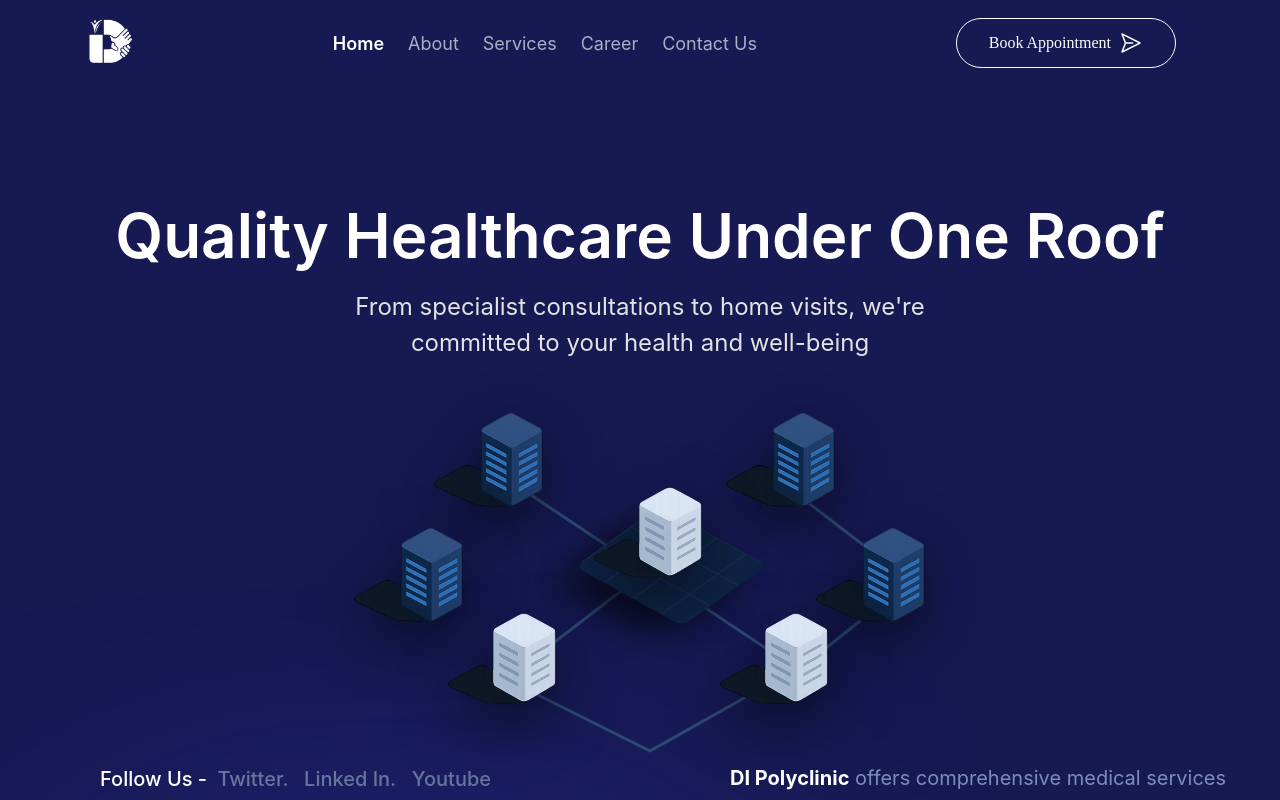
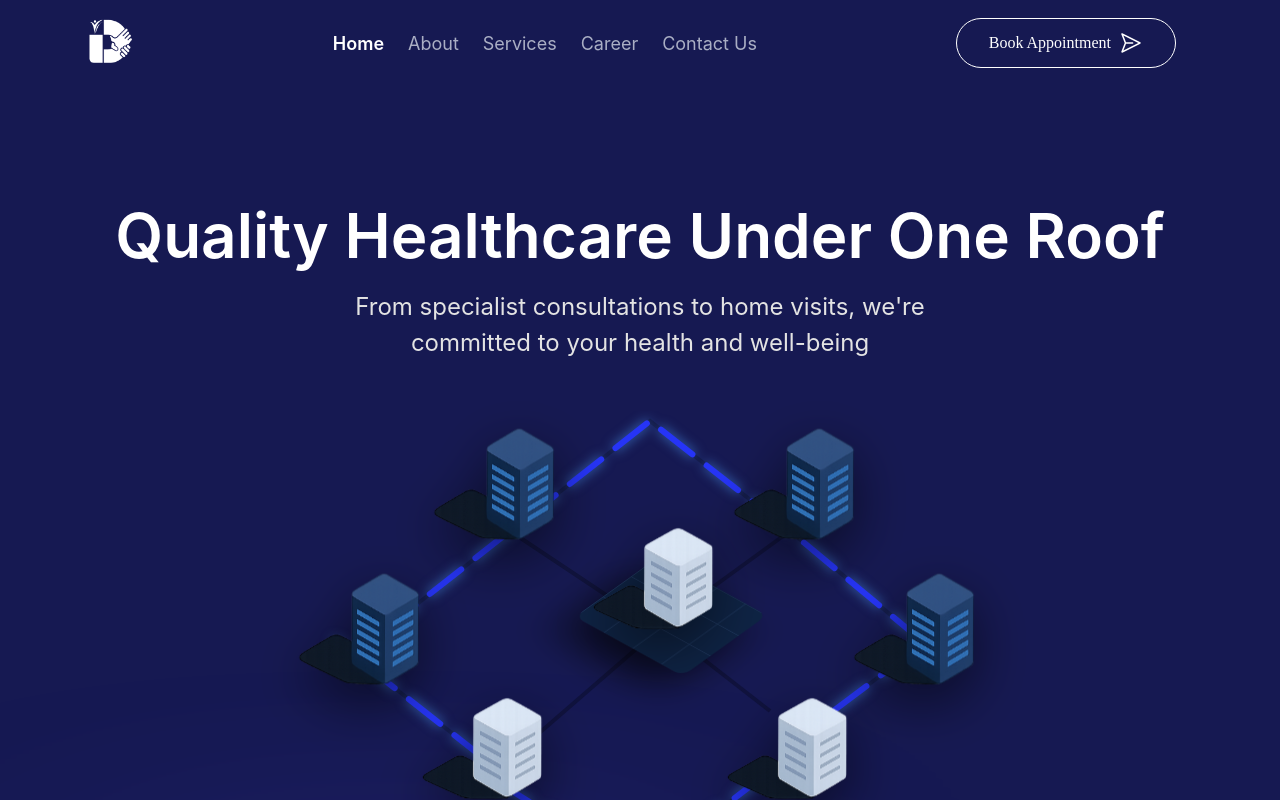
Before and after one commit to SAKTHIIIVEL/intern_manvian, a React (Vite) app: page / in a window 1280 px wide. Shown: the top 800 px of the page. Built offline with nearby package versions, Linux system fonts and the light colour scheme.

Commit message:
animation

```diff
--- a/src/components/ContactSectionWithBanner.css
+++ b/src/components/ContactSectionWithBanner.css
@@ -157,21 +157,22 @@
   }
 }
 
-@media (max-width: 968px) {
+@media (max-width: 768px) {
   .contact-banner-section {
-    min-height: 60vh;
+    min-height: 55vh;
   }
 
   .banner-image-overlay {
     width: 100%;
-    height: 50%;
+    height: 60%;
     top: 0;
   }
 
   .banner-content {
     grid-template-columns: 1fr;
-    gap: 2rem;
-    padding: 3rem 2rem 4rem;
+    grid-template-rows: auto auto;
+    gap: 1.5rem;
+    padding: 2.5rem 2rem 3rem;
   }
 
   .banner-contact-body {
@@ -180,28 +181,55 @@
 
   .banner-text-left {
     text-align: left;
+    margin-top: 60px;
+    margin-left: 2rem;
+    gap: 0.3rem;
   }
 
   .banner-title {
-    font-size: 5rem;
+    font-size: 4.5rem;
+    letter-spacing: 0.08em;
+  }
+
+  .banner-title-wrapper {
+    top: 20px;
   }
 
   .banner-question {
-    font-size: 1.3rem;
+    font-size: 1.25rem;
+    font-weight: 300;
   }
 
   .banner-subtitle {
-    font-size: 1.1rem;
+    font-size: 1.15rem;
+    font-weight: 300;
   }
 }
 
-@media (max-width: 640px) {
+@media (max-width: 480px) {
   .contact-banner-section {
-    min-height: 50vh;
+    min-height: 45vh;
+  }
+
+  .banner-image-content{
+    object-fit: cover;
+    height: 300px;
+    background-position: center center;
   }
 
   .banner-content {
-    padding: 2rem 1.5rem 3rem;
+    padding: 2rem 1.5rem 2.5rem;
+    gap: 1rem;
+  }
+
+  .banner-text-left {
+    margin-top: 40px;
+    margin-left: 0rem;
+    gap: 0.5rem;
+  }
+
+  .banner-title-wrapper {
+    top: 12px;
   }
 
   .banner-contact-body {
@@ -209,14 +237,19 @@
   }
 
   .banner-title {
-    font-size: 3.5rem;
+    font-size: 4rem;
+    letter-spacing: 0.09em;
   }
 
   .banner-question {
-    font-size: 1.1rem;
+    font-size: 15px;
+    font-weight: 300;
+    line-height: 1.3;
   }
 
   .banner-subtitle {
-    font-size: 1rem;
+    font-size: 15px;
+    font-weight: 300;
+    line-height: 1.3;
   }
 }
--- a/src/components/ContactSectionWithBanner.jsx
+++ b/src/components/ContactSectionWithBanner.jsx
@@ -1,10 +1,8 @@
-import { useState } from 'react'
-import './ContactSectionWithBanner.css'
-import './ContactSection.css'
+import { useState } from "react";
+import "./ContactSectionWithBanner.css";
+import "./ContactSection.css";
 
 const ContactSectionWithBanner = () => {
-
-
   return (
     <section className="contact-banner-section">
       {/* HERO BANNER */}
@@ -20,7 +18,7 @@ const ContactSectionWithBanner = () => {
 
         <div className="banner-content">
           <div className="banner-text-left">
-            <h2 className="banner-question">Questions? Concerns? Enquires?</h2>
+            <h2 className="banner-question">Questions? Concerns? Enquiries?</h2>
             <p className="banner-subtitle">We are here to support you!</p>
           </div>
 
@@ -29,9 +27,8 @@ const ContactSectionWithBanner = () => {
           </div>
         </div>
       </div>
+    </section>
+  );
+};
 
-    </section>
-  )
-}
-
-export default ContactSectionWithBanner
+export default ContactSectionWithBanner;
--- a/src/components/ui/NetworkDiagram.css
+++ b/src/components/ui/NetworkDiagram.css
@@ -1,9 +1,11 @@
 /* ================= WRAPPER ================= */
 .diagram-wrapper {
   width: 100%;
+  height: 610px;
   display: flex;
   justify-content: center;
   overflow: hidden; /* 🔥 important */
+  z-index: 10;
 }
 
 
@@ -24,62 +26,234 @@
   z-index: 1;
 }
 
-.connections path {
+/* .connections path {
   fill: none;
-  stroke: #2C4A74;
-  stroke-width: 3;
+  stroke: #0B0D25;
+  stroke-width: 4;
   stroke-linecap: round;
   stroke-linejoin: round;
+} */
+
+.base-line {
+  fill: none;
+  stroke: #0B0D25;
+  stroke-width: 4;
+  opacity: 0.45;
 }
+
+
+/* Animated data flow */
+.flow {
+  fill: none;
+  stroke: #2634F6;
+  stroke-width: 6;
+  stroke-linecap: round;
+
+  stroke-dasharray: 40 18;
+  stroke-dashoffset: 0;
+
+  animation-timing-function: linear;
+  animation-iteration-count: infinite;
+
+  filter:
+    drop-shadow(0 0 10px rgba(103, 175, 242, 0.897))
+    drop-shadow(0 0 20px rgba(107, 152, 235, 0.692));
+
+  opacity: 0;
+}
+
+
+
+
+/* Slower secondary paths */
+.flow.slow {
+  animation-duration: 3.8s;
+  opacity: 0.6;
+}
+
+/* Glow pulse */
+.flow {
+  filter: drop-shadow(0 0 6px rgba(80, 159, 255, 0.689));
+}
+
+/* ================= KEYFRAMES ================= */
+
+@keyframes dataFlow {
+  0% {
+    stroke-dashoffset: -120;
+    opacity: 0;
+  }
+  15% {
+    opacity: 1;
+  }
+  45% {
+    opacity: 1;
+  }
+  65% {
+    opacity: 0.5;
+  }
+  100% {
+    stroke-dashoffset: 0;
+    opacity: 0;
+  }
+}
+
+
+
+.center-out {
+  animation: centerFlow 12s linear infinite;
+}
+
+@keyframes centerFlow {
+  /* idle */
+  0%   { opacity: 0; stroke-dashoffset: -160; }
+
+  /* active */
+  8%   { opacity: 1; }
+  30%  { opacity: 1; stroke-dashoffset: 0; }
+
+  /* stop */
+  35%  { opacity: 0; }
+
+  /* silent for rest of cycle */
+  100% { opacity: 0; }
+}
+
+
+/* .delay-0 { animation-delay: 0s; }
+.delay-1 { animation-delay: 0.3s; } */
+
+.relay {
+  animation: relayFlow 12s linear infinite;
+}
+
+@keyframes relayFlow {
+  /* silent until center finishes */
+  0%   { opacity: 0; stroke-dashoffset: -160; }
+
+  /* start AFTER center */
+  50%  { opacity: 1; }
+  65%  { opacity: 1; stroke-dashoffset: 0; }
+
+  /* stop */
+  70%  { opacity: 0; }
+
+  /* cooldown */
+  100% { opacity: 0; }
+}
+
+
+/* .delay-2 { animation-delay: 0.9s; }
+.delay-3 { animation-delay: 1.2s; }
+.delay-4 { animation-delay: 1.5s; } */
 
 /* ================= BUILDINGS ================= */
 .server {
   position: absolute;
-  width: 118px;
+  width: 130px;
+  height: 130px;
   z-index: 2;
   filter: drop-shadow(0 18px 28px rgba(0, 0, 0, 0.55));
 }
+.server {
+  position: absolute;
+  width: 130px;
+  height: 130px;
+  z-index: 2;
+
+  /* base transform */
+  transform: translate3d(0, 0, 0) scale(1);
+
+  filter: drop-shadow(0 18px 28px rgba(0, 0, 0, 0.55));
+
+  animation: floatServer 4s ease-in-out infinite;
+
+  transition:
+    transform 0.35s cubic-bezier(0.22, 1, 0.36, 1),
+    filter 0.35s ease;
+}
+
+@keyframes floatServer {
+  0% {
+    transform: translate3d(0, 0, 0) rotate(0deg);
+  }
+  50% {
+    transform: translate3d(0, -10px, 0) rotate(0.4deg);
+  }
+  100% {
+    transform: translate3d(0, 0, 0) rotate(0deg);
+  }
+}
+
+.server-wrap {
+  position: absolute;
+  z-index: 2;
+
+  transition:
+    transform 0.35s cubic-bezier(0.22, 1, 0.36, 1),
+    filter 0.35s ease;
+}
+
+/* 🔥 POP ON HOVER */
+.server-wrap:hover {
+  transform: translateY(-28px) scale(1.12);
+  z-index: 20;
+
+  filter:
+    drop-shadow(0 28px 40px rgba(0, 0, 0, 0.7))
+    drop-shadow(0 0 20px rgba(80, 160, 255, 0.9));
+}
+
+
 
 /* ================= CENTER ================= */
 .center {
   position: absolute;
-  bottom: 25px;
+  bottom: 145px;
   left: -25px;
   width: 118px;
   z-index: 4;
+  animation-duration: 5.5s;
+  animation-delay: 0.5s;
 }
 
 /* ================= TOP ================= */
 .lt {
-  top: 45px;
+  top: 15px;
   left: 140px;
+  animation-delay: 0s;
 }
 
 .rt {
-  top: 45px;
-  right: 150px;
+  top: 15px;
+  right: 260px;
+  animation-delay: 0.8s;
 }
 
 /* ================= BOTTOM ================= */
 .lb {
   top: 160px;
-  left: 60px;
+  left: 5px;
+  animation-delay: 1.4s;
 }
 
 .rb {
   top: 160px;
-  right: 60px;
+  right: 140px;
+  animation-delay: 2s;
 }
 
 /* ================= WHITE LOWER ================= */
 .wl {
-  top: 250px;
-  left: 155px;
+  top: 290px;
+  left: 130px;
+  animation-delay: 1s;
 }
 
 .wr {
-  top: 250px;
-  right: 155px;
+  top: 290px;
+  right: 265px;
+  animation-delay: 1.8s;
 }
 
 /* ================= CENTER GROUP ================= */
--- a/src/components/ui/NetworkDiagram.jsx
+++ b/src/components/ui/NetworkDiagram.jsx
@@ -10,37 +10,77 @@ export default function NetworkDiagram() {
       <div className="diagram">
         {/* CONNECTIONS */}
         <svg className="connections" viewBox="0 0 700 510">
-          {/* LEFT TOP BLUE */}
-          <path d="M220 120 L340 200 L380 200" />
+          {/* center to LEFT TOP BLUE */}
+          <path className="base-line" d="M220 120 L340 200 L380 200" />
+          <path className="flow center-out" d="M220 120 L340 200 L380 200" />
 
-          {/* BOTTOM LEFT WHITE */}
+          {/* center to BOTTOM LEFT WHITE */}
+          <path className="base-line" d="M240 330 L390 200" />
+          <path className="flow center-out" d="M240 330 L390 200" />
 
-          <path d="M240 330 L240 300 L370 200" />
+          {/* center to BOTTOM RIGHT WHITE */}
+          <path className="base-line" d="M480 300 L390 230" />
+          <path className="flow center-out" d="M480 300 L390 230" />
 
-          {/* BOTTOM RIGHT WHITE */}
-          <path d="M520 300 L480 290 L390 230" />
+          {/* LEFT Top BLUE to center white */}
+          <path className="base-line" d="M500 120 L390 200" />
+          <path className="flow center-out" d="M500 120 L390 200" />
 
-          <path d="M490 120 L620 220" />
+          {/* Right top BLUE to bottom blue */}
+          <path className="base-line" d="M500 120 L620 220" />
+          <path className="flow relay" d="M500 120 L620 220" />
 
-          <path d="M240 330 L360 390 L520 300" />
-          <path d="M520 300 L620 220" />
+          {/* LEFT bottom white to left blue */}
+          <path className="base-line" d="M210 360 L45 230" />
+          <path className="flow relay" d="M210 360 L45 230" />
+          {/* LEFT bottom blue to left top blue */}
+          <path className="base-line" d="M80 230 L220 120" />
+          <path className="flow relay" d="M80 230 L220 120" />
+          {/* right top blue to left top blue */}
+          <path className="base-line" d="M220 120 L360 10 L500 120" />
+          <path className="flow relay" d="M220 120 L360 10 L500 120" />
+
+          {/* LEFT bottom white to right white */}
+          <path className="base-line" d="M190 360 L350 460 L480 360" />
+          <path className="flow relay" d="M190 360 L350 460 L480 360" />
+          {/*right bottom white to right blue */}
+          <path className="base-line" d="M530 310 L650 220" />
+          <path className="flow relay" d="M530 310 L650 220" />
         </svg>
 
         {/* BLUE BUILDINGS */}
-        <img src={blue} className="server blue lt" alt="" />
-        <img src={blue} className="server blue rt" alt="" />
-        <img src={blue} className="server blue lb" alt="" />
-        <img src={blue} className="server blue rb" alt="" />
+        <div className="server-wrap lt">
+          <img src={blue} className="server blue" alt="" />
+        </div>
+
+        <div className="server-wrap rt">
+          <img src={blue} className="server blue" alt="" />
+        </div>
+
+        <div className="server-wrap lb">
+          <img src={blue} className="server blue" alt="" />
+        </div>
+
+        <div className="server-wrap rb">
+          <img src={blue} className="server blue" alt="" />
+        </div>
 
         {/* WHITE BUILDINGS */}
-        <img src={white} className="server white wl" alt="" />
-        <img src={white} className="server white wr" alt="" />
+        <div className="server-wrap wl">
+          <img src={white} className="server white" alt="" />
+        </div>
+
+        <div className="server-wrap wr">
+          <img src={white} className="server white" alt="" />
+        </div>
 
         {/* CENTER */}
-        {/* CENTER GROUP */}
         <div className="center-group">
           <div className="center-base"></div>
-          <img src={white} className="server center" alt="" />
+
+          <div className="server-wrap center">
+            <img src={white} className="server white" alt="" />
+          </div>
         </div>
       </div>
     </div>
```
Also changed, not shown: src/pages/CareerPage.css (+111 -23 lines).
